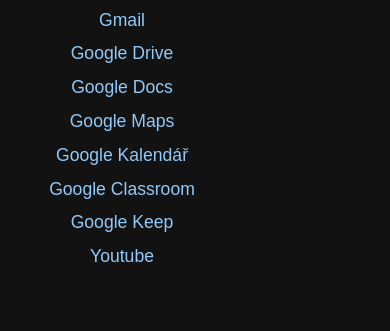
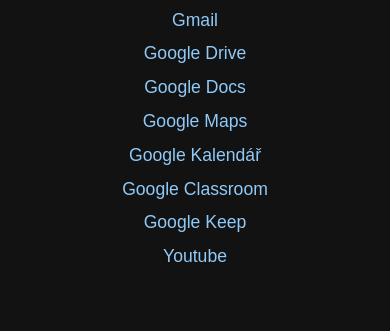
Before and after one commit to LOLRoman/RohlikXD, a plain HTML site: page index.html in a window 390 px wide. Shown: the part 528-859 px from the top of the page. Drawn offline with Linux system fonts and the light colour scheme.

Commit message:
Update index.html

```diff
--- a/index.html
+++ b/index.html
@@ -15,6 +15,9 @@
       flex-direction: column;
       align-items: center;
       text-align: center;
+      max-width: 720px;
+      margin-left: auto;
+      margin-right: auto;
     }
 
     h1 {
@@ -110,6 +113,16 @@
       from { opacity: 0; transform: translateY(20px); }
       to { opacity: 1; transform: translateY(0); }
     }
+
+    @media (max-width: 768px) {
+      .columns {
+        flex-direction: column;
+        align-items: center;
+      }
+      .left, .right {
+        align-items: center;
+      }
+    }
   </style>
 </head>
 <body>
```
